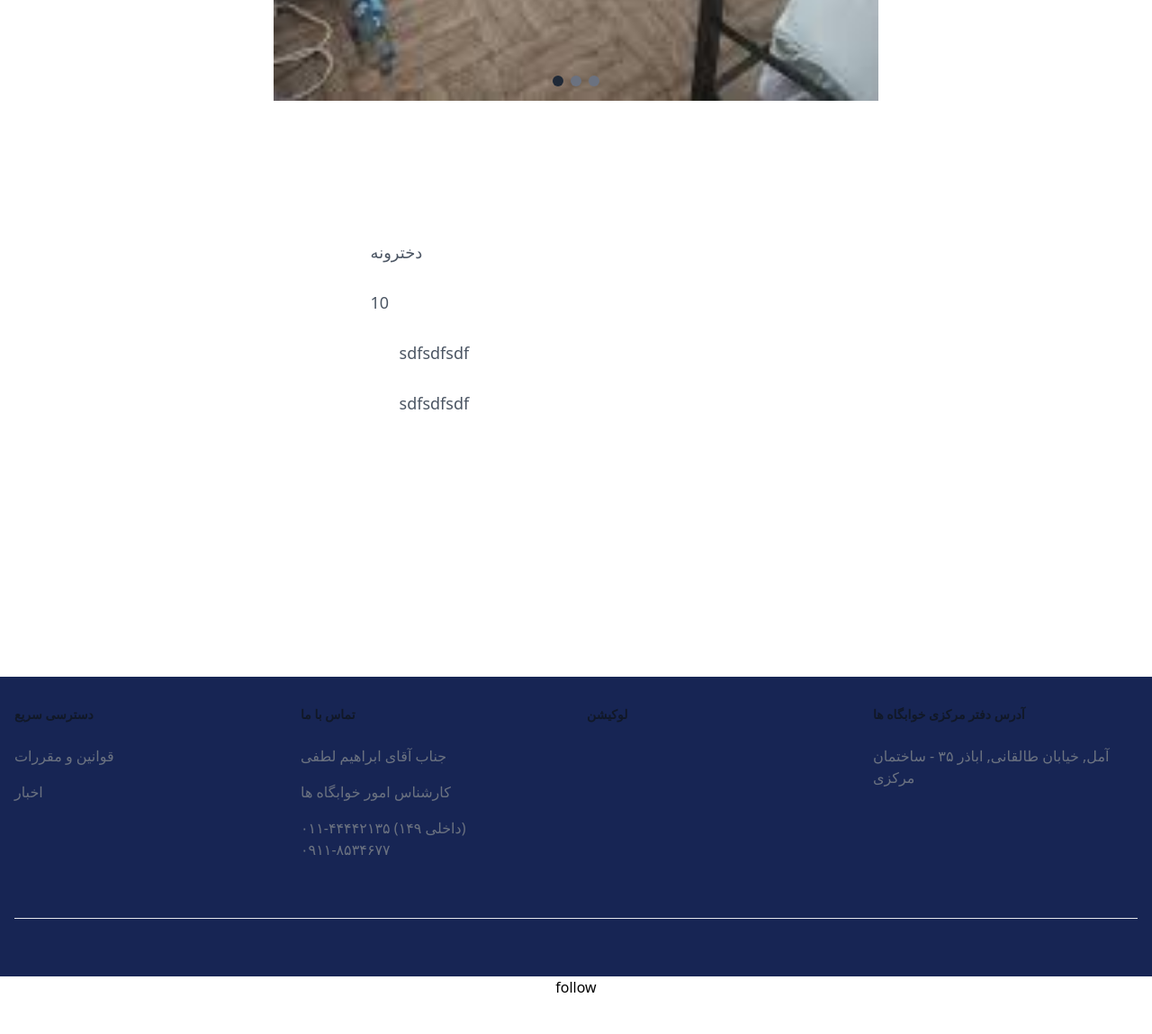
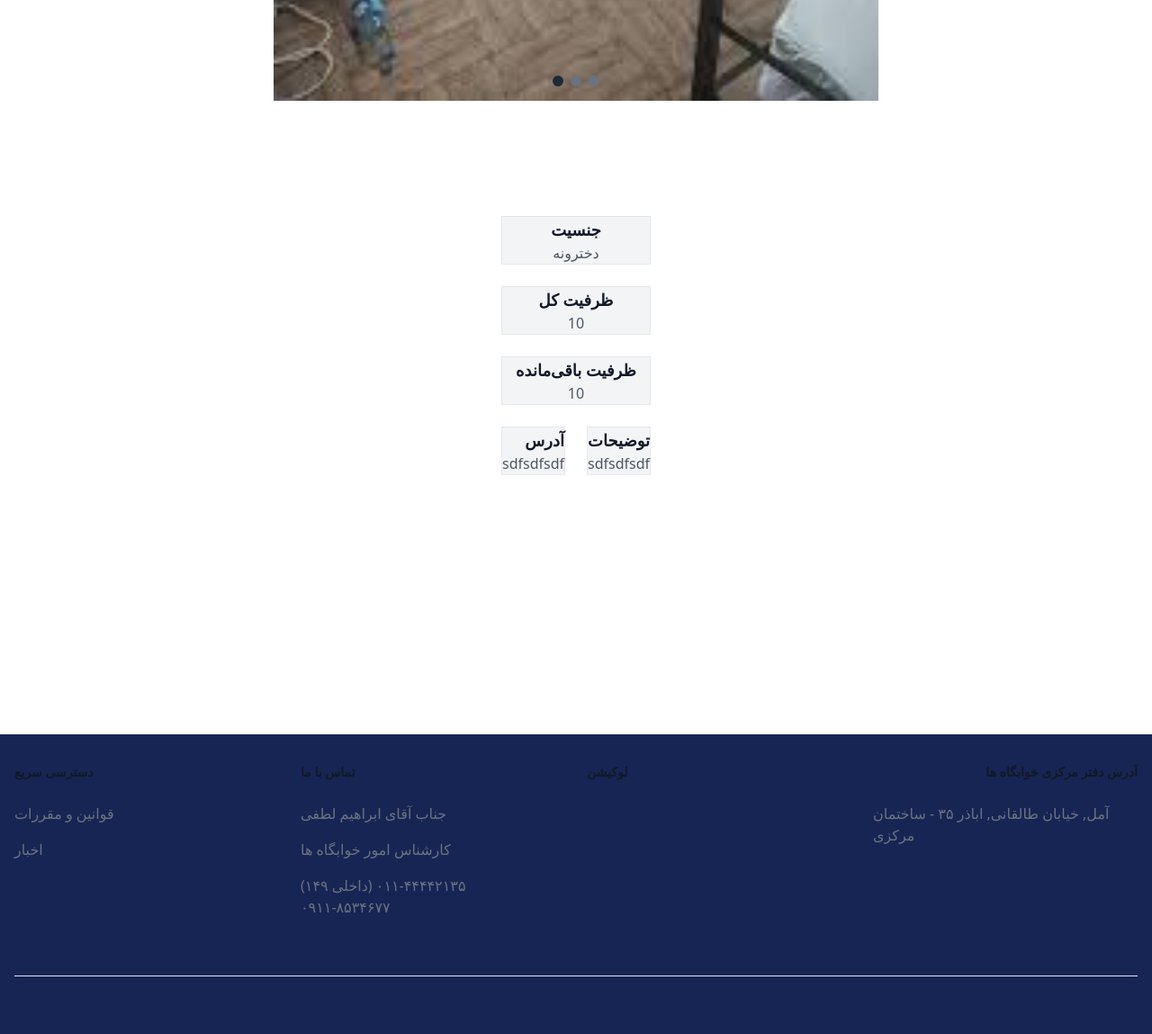
Before and after one commit to pooriyaadibrad/but_app, a Django app: page /detail/2/ in a window 1280 px wide. Shown: the part 1217-2366 px from the top of the page at 90% size. Before the commit the page ends 2320 px from the top, so only its background shows below. Run offline with Django 5.2, Linux system fonts and the light colour scheme; data comes from the database, SQL or seed files in the repository; both versions use the stored data as it was after the commit; parts of the project's set-up code (start-up, migrations or seed data) failed here and were passed over; grey boxes are pictures that could not be loaded.

Commit message:
detail page updated

```diff
--- a/butapp/models.py
+++ b/butapp/models.py
@@ -25,6 +25,10 @@
             return f'{self.name}----- پسرونه'
         return f'{self.name}----- نامشخص'
 
+    def remaining_capacity(self):
+        accepted_requests = self.requests.filter(status='درخواست قبول شده : وضعیت درخواست ثبت نام شما در مرحله قبول شده می‌باشد ، لطفا در زمان اعلامی از طرف دانشگاه نسبت به نهایی کردن ثبت نام خود اقدام نمایید').count()
+        return self.len_member - accepted_requests
+
 
 class Image(models.Model):
     image = models.ImageField(upload_to='images/')
@@ -37,7 +41,7 @@
         rejected = 'درخواست رد شده : درخواست شما از طرف کارشناس امور خوابگاه ها رد شده است ، جهت پیگیری در تایم اداری با شماره ۰۱۱۴۴۴۴۲۱۳۵ با داخلی ۱۴۹ تماس حاصل فرمایید', 'رد شده'
         confirm = 'درخواست قبول شده : وضعیت درخواست ثبت نام شما در مرحله قبول شده می‌باشد ، لطفا در زمان اعلامی از طرف دانشگاه نسبت به نهایی کردن ثبت نام خود اقدام نمایید', 'تایید شده'
 
-    but = models.ForeignKey(But, on_delete=models.CASCADE, null=True, blank=True , verbose_name='خوابگاه')
+    but = models.ForeignKey(But, on_delete=models.CASCADE, null=True, blank=True , verbose_name='خوابگاه', related_name="requests")
     first_name = models.CharField(max_length=100, verbose_name='اسم')
     last_name = models.CharField(max_length=100, verbose_name='نام خانوادگی')
     student_code = models.CharField(max_length=20, verbose_name='شماره دانشجویی')
--- a/butapp/templates/detail.html
+++ b/butapp/templates/detail.html
@@ -6,7 +6,7 @@
     <meta charset="UTF-8">
     <meta name="viewport" content="width=device-width, initial-scale=1.0">
     <link rel="stylesheet" href="{% static 'src/output.css' %}">
-    <title>test</title>
+    <title>khabgah</title>
 </head>
 
 <body>
@@ -42,7 +42,9 @@
             <!-- Slides -->
             <div id="slider" class="flex transition-transform duration-500">
                                                   {% for photo in but.photos.all %}
-                <img src="{{ photo.image.url }}" alt="Slide 1" class="w-full flex-shrink-0">
+    <img src="{{ photo.image.url }}"
+         alt="Slide 1"
+         class="w-full flex-shrink-0 rounded-3xl object-cover">
             <!-- Controls -->
             <button id="prev"
                 class="absolute top-1/2 left-4 transform -translate-y-1/2 bg-gray-800 text-white rounded-full p-2 hover:bg-gray-700">
@@ -73,24 +75,45 @@
         </div>
     </div>
 
-    <div class="bg-white py-24 sm:py-32">
-        <div class="max-w-xl">
-            <p class="mt-6 text-lg/8 text-gray-600">{{ but.gender_type }}</p>
+<div class="bg-white py-24 sm:py-32 px-6">
+    <div class="mx-auto max-w-7xl grid gap-6 lg:gap-12">
+
+        <!-- جنسیت، ظرفیت کل و ظرفیت باقی‌مانده در یک ردیف کنار هم -->
+        <div class="grid grid-cols-3 gap-6">
+            <div class="border border-black p-6 rounded-2xl shadow-lg bg-gray-100 flex flex-col items-center justify-center h-28">
+                <p class="text-lg font-semibold text-gray-900">جنسیت</p>
+                <p class="text-gray-600">{{ but.gender_type }}</p>
+            </div>
+
+            <div class="border border-black p-6 rounded-2xl shadow-lg bg-gray-100 flex flex-col items-center justify-center h-28">
+                <p class="text-lg font-semibold text-gray-900">ظرفیت کل</p>
+                <p class="text-gray-600">{{ but.len_member }}</p>
+            </div>
+
+            <div class="border border-black p-6 rounded-2xl shadow-lg bg-gray-100 flex flex-col items-center justify-center h-28">
+                <p class="text-lg font-semibold text-gray-900">ظرفیت باقی‌مانده</p>
+                <p class="text-gray-600">{{ remaining_capacity }}</p>
+            </div>
         </div>
-        <div class="max-w-xl">
-            <p class="mt-6 text-lg/8 text-gray-600">{{ but.len_member }}</p>
+
+        <!-- آدرس و توضیحات در یک ردیف دیگر با فضای بیشتر -->
+        <div class="grid grid-cols-2 gap-6">
+            <div class="border border-black p-8 rounded-2xl shadow-lg bg-gray-100">
+                <p class="text-lg font-semibold text-gray-900" dir="rtl">آدرس</p>
+                <p class="text-gray-600" dir="rtl">{{ but.address }}</p>
+            </div>
+
+            <div class="border border-black p-8 rounded-2xl shadow-lg bg-gray-100">
+                <p class="text-lg font-semibold text-gray-900" dir="rtl">توضیحات</p>
+                <p class="text-gray-600" dir="rtl">{{ but.description }}</p>
+            </div>
         </div>
-        <div class="mx-auto grid max-w-7xl gap-20 px-6 lg:px-8 xl:grid-cols-3">
-          <div class="max-w-xl">
-            <p class="mt-6 text-lg/8 text-gray-600">{{ but.description }}</p>
-          </div>
-        </div>
-        <div class="mx-auto grid max-w-7xl gap-20 px-6 lg:px-8 xl:grid-cols-3">
-          <div class="max-w-xl">
-            <p class="mt-6 text-lg/8 text-gray-600">{{ but.address }}</p>
-          </div>
-        </div>
-      </div>
+
+    </div>
+</div>
+
+
+
 
 
 
@@ -122,13 +145,13 @@
                         </h2>
                         <ul class="text-gray-500 dark:text-gray-400 font-medium">
                             <li class="mb-4">
-                                <p>جناب آقای ابراهیم لطفی</p>
+                                <p dir="rtl">جناب آقای ابراهیم لطفی</p>
                             </li>
                             <li class="mb-4">
-                                <p>کارشناس امور خوابگاه ها</p>
+                                <p dir="rtl">کارشناس امور خوابگاه ها</p>
                             </li>
                             <li class="mb-4">
-                                <p>۰۱۱-۴۴۴۴۲۱۳۵ (داخلی ۱۴۹) <br> ۰۹۱۱-۸۵۳۴۶۷۷</p>
+                                <p dir="rtl">۰۱۱-۴۴۴۴۲۱۳۵ (داخلی ۱۴۹) <br> ۰۹۱۱-۸۵۳۴۶۷۷</p>
                             </li>
                         </ul>
                     </div>
@@ -140,10 +163,10 @@
                                 referrerpolicy="no-referrer-when-downgrade"></iframe>
                     </div>
                     <div>
-                        <h2 class="mb-6 text-sm font-semibold text-gray-900 uppercase dark:text-white">آدرس دفتر مرکزی خوابگاه ها</h2>
+                        <h2 class="mb-6 text-sm font-semibold text-gray-900 uppercase dark:text-white" dir="rtl">آدرس دفتر مرکزی خوابگاه ها</h2>
                         <ul class="text-gray-500 dark:text-gray-400 font-medium">
                             <li class="mb-4">
-                                <p>آمل, خیابان طالقانی, اباذر ۳۵ - ساختمان مرکزی</p>
+                                <p dir="rtl">آمل, خیابان طالقانی, اباذر ۳۵ - ساختمان مرکزی</p>
                             </li>
                         </ul>
                     </div>
@@ -155,7 +178,7 @@
                 </div>
             </div>
         </div>
-    </footer>follow
+    </footer>
     </div>
 </body>
 
--- a/butapp/templates/follow_request.html
+++ b/butapp/templates/follow_request.html
@@ -6,7 +6,7 @@
     <meta charset="UTF-8">
     <meta name="viewport" content="width=device-width, initial-scale=1.0">
     <link rel="stylesheet" href="{% static 'src/output.css' %}">
-    <title>test</title>
+    <title>khabgah</title>
 </head>
 
 <body>
@@ -137,9 +137,7 @@
             </div>
         </div>
     </footer>
-
-</div>
-</body>
+    </div>
 
 
 </body>
--- a/butapp/templates/request-khabgah.html
+++ b/butapp/templates/request-khabgah.html
@@ -5,7 +5,7 @@
     <meta charset="UTF-8">
     <meta name="viewport" content="width=device-width, initial-scale=1.0">
     <link rel="stylesheet" href="../static/src/output.css">
-    <title>test</title>
+    <title>khabgah</title>
 </head>
 
 <body>
--- a/butapp/views.py
+++ b/butapp/views.py
@@ -44,4 +44,5 @@
 
 def detail(request, but_id):
     but = But.objects.get(id=but_id)
-    return render(request, 'detail.html', {'but': but})
+    remaining_capacity = but.remaining_capacity()
+    return render(request, 'detail.html', {'but': but, 'remaining_capacity': remaining_capacity})
```
Also changed, not shown: butapp/templates/homepage.html (+7 -7 lines), butapp/migrations/0006_alter_studentdormitory_but.py (added), db.sqlite3.
